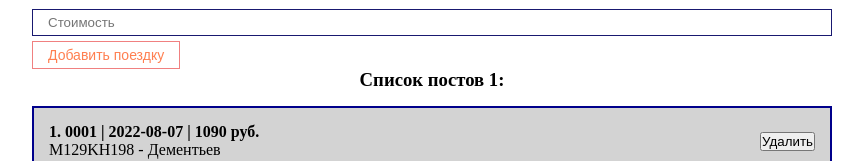
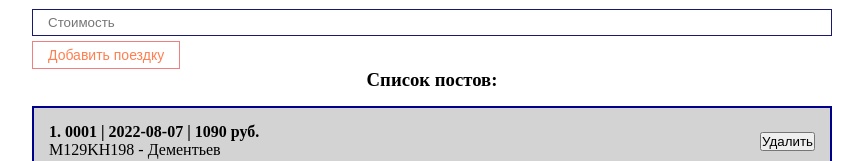
Before and after one commit to KD3821/st_report_js, a React (Create React App) app: page / in a window 1280 px wide. Shown: the part 144-305 px from the top of the page, without its empty margins (208-1071 px from the left). Built offline with nearby package versions, Linux system fonts and the light colour scheme.

Commit message:
some edits done

```diff
--- a/src/App.js
+++ b/src/App.js
@@ -1,102 +1,71 @@
 import React, {useRef, useState} from 'react';
 import './styles/App.css';
-import RideItem from "./components/RideItem";
 import RideList from "./components/RideList";
 import MyButton from "./components/UI/button/MyButton";
 import MyInput from "./components/UI/input/MyInput";
 
 function App() {
     const [rides, setRides] = useState([
-        {
-            id: 1,
-            number: '0001',
-            date: '2022-08-07',
-            price: 1090,
-            car: 'M129KH198',
-            driver: 'Дементьев'
-        },
-        {
-            id: 2,
-            number: '0002',
-            date: '2022-08-07',
-            price: 1500,
-            car: 'E212HB198',
-            driver: 'Павлюченков'
-        },
-        {
-            id: 3,
-            number: '0003',
-            date: '2022-08-07',
-            price: 890,
-            car: 'E975MK198',
-            driver: 'Шевнин'
-        },
+        { id: 1, number: '0001', date: '2022-08-07', price: 1090, car: 'M129KH198', driver: 'Дементьев'},
+        { id: 2, number: '0002', date: '2022-08-07', price: 1500, car: 'E212HB198', driver: 'Павлюченков'},
+        { id: 3, number: '0003', date: '2022-08-07', price: 890, car: 'E975MK198', driver: 'Шевнин'},
     ])
 
-    const [date, setDate] = useState('');
-    const [driver, setDriver] = useState('');
-    const [car, setCar] = useState('');
-    const [number, setNumber] = useState('');
-    const [price, setPrice] = useState('');
-
-
+    const [ride, setRide] = useState({
+        number: '',
+        date: '',
+        price: '',
+        car: '',
+        driver: ''
+    })
 
     const addNewRide = (e) => {
         e.preventDefault()
-        const newRide = {
-            id: Date.now(),
-            date,
-            driver,
-            car,
-            number,
-            price
-        }
-        console.log(newRide)
-        setRides([...rides, newRide])
-        setDate('')
-        setDriver('')
-        setCar('')
-        setNumber('')
-        setPrice('')
-
+        setRides([...rides, {...ride, id: Date.now()}])
+        setRide({
+            number: '',
+            date: '',
+            price: '',
+            car: '',
+            driver: ''
+        })
     }
-
     return (
     <div className="App">
         <form>
             <MyInput
-                value={date}
-                onChange={e => setDate(e.target.value)}
+                value={ride.date}
+                onChange={e => setRide({...ride, date: e.target.value})}
                 type="text"
                 placeholder="Дата"
             />
             <MyInput
-                value={driver}
-                onChange={e => setDriver(e.target.value)}
+                value={ride.driver}
+                onChange={e => setRide({...ride, driver: e.target.value})}
                 type="text"
                 placeholder="Водитель"
             />
             <MyInput
-                value={car}
-                onChange={e => setCar(e.target.value)}
+                value={ride.car}
+                onChange={e => setRide({...ride, car: e.target.value})}
                 type="text"
                 placeholder="Авто"
             />
             <MyInput
-                value={number}
-                onChange={e => setNumber(e.target.value)}
+                value={ride.number}
+                onChange={e => setRide({...ride, number: e.target.value})}
                 type="text"
                 placeholder="Номер"
             />
             <MyInput
-                value={price}
-                onChange={e => setPrice(e.target.value)}
+                value={ride.price}
+                onChange={e => setRide({...ride, price: e.target.value})}
                 type="text"
                 placeholder="Cтоимость"
             />
             <MyButton onClick={addNewRide}>Добавить поездку</MyButton>
         </form>
-        <RideList orders={rides} title="Список постов 1"/>
+        <RideList orders={rides} title="Список постов"/>
     </div>
     );
 }
```
